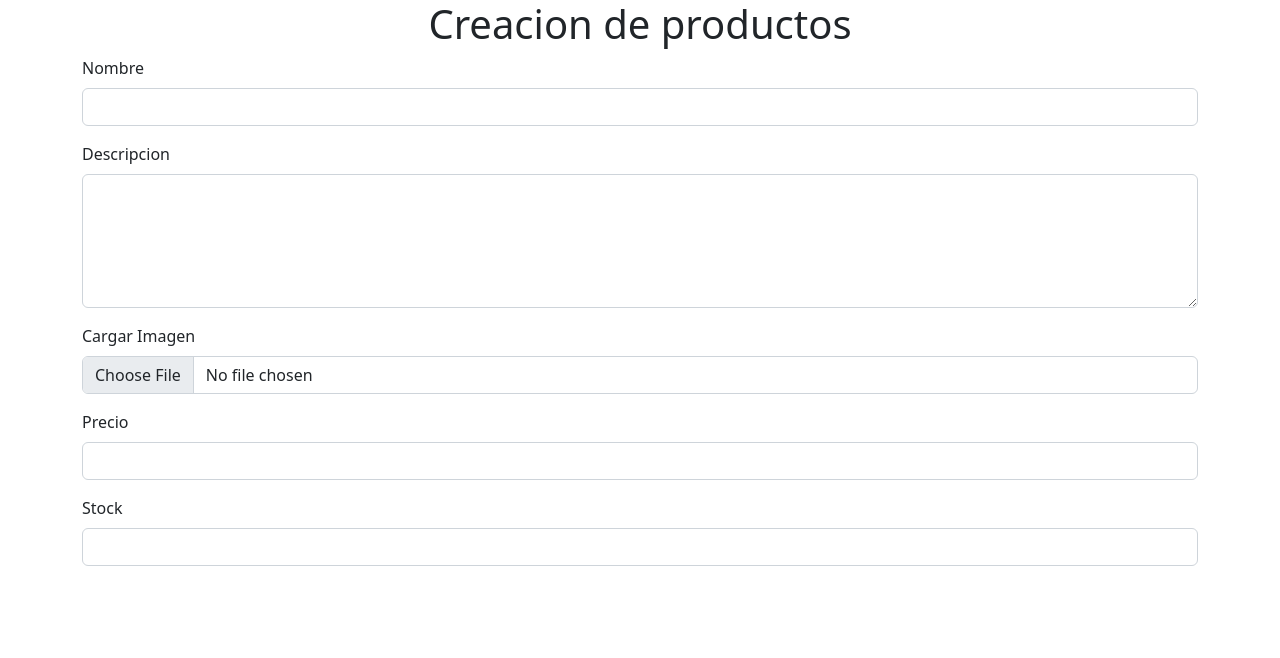
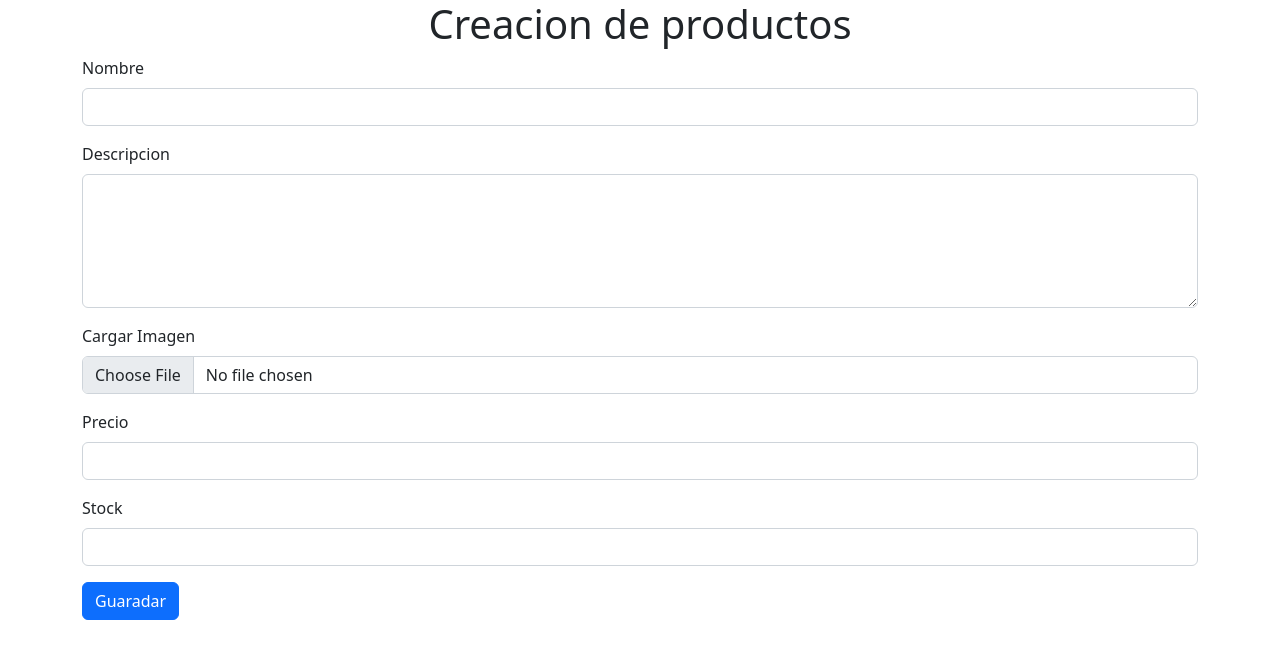
Before and after one commit to Darioalba/rolling-back-clase, a React (Vite) app in the folder front/: page /productos/create in a window 1280 px wide. Shown: the top 658 px of the page. Built offline with nearby package versions, Linux system fonts and the light colour scheme.

Commit message:
creacion de productos

```diff
--- a/front/page/ProductosCreate.jsx
+++ b/front/page/ProductosCreate.jsx
@@ -9,6 +9,9 @@ function ProductosCreate() {
         precio: "",
         stock: "",
     });
+
+    const [imagen, setImagen] = useState()
+
 
     //escuchador de evento de casillertos de formulario
     const handleChange = (e) => {
@@ -67,7 +70,6 @@ function ProductosCreate() {
                         id="imagen"
                         required
                         name="imagen"
-                        value={values.imagen}
                         onChange={handleChange}
                     />
                 </div>
@@ -82,8 +84,8 @@ function ProductosCreate() {
                         id="precio"
                         name="precio"
                         required
-                    value={values.precio}
-                    onChange={handleChange}
+                        value={values.precio}
+                        onChange={handleChange}
                     />
                 </div>
 
@@ -96,10 +98,11 @@ function ProductosCreate() {
                         className="form-control"
                         id="stock"
                         name="stock"
-                    value={values.stock}
-                    onChange={handleChange}
+                        value={values.stock}
+                        onChange={handleChange}
                     />
                 </div>
+                <button className="btn btn-primary">Guaradar</button>
             </form>
 
         </div>
```
